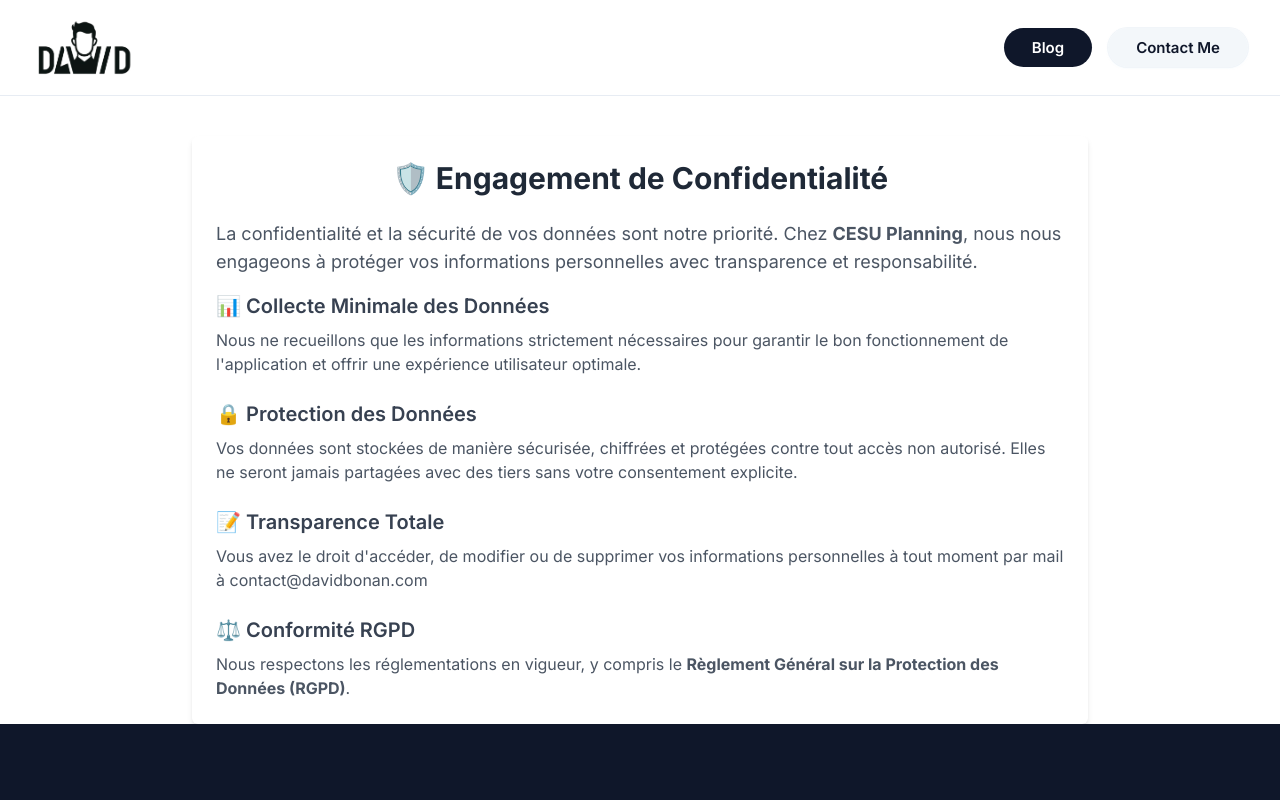
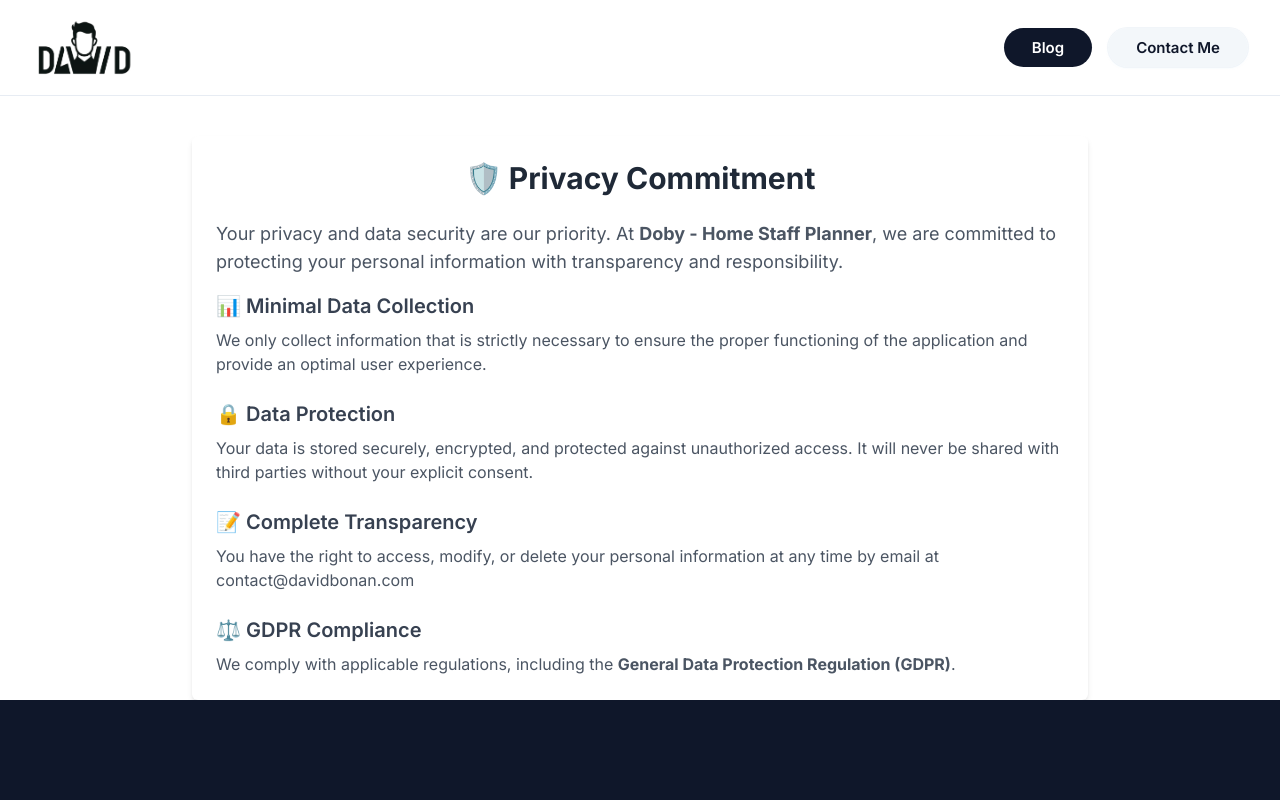
Before and after one commit to davidbonan/davidbonan.com, a Next.js app: page /privacy in a window 1280 px wide. Shown: the top 800 px of the page. Built offline with nearby package versions, Linux system fonts and the light colour scheme.

Commit message:
update privacy

```diff
--- a/src/app/privacy/page.jsx
+++ b/src/app/privacy/page.jsx
@@ -1,7 +1,7 @@
 import { Footer } from '@/components/Footer'
 
 export const metadata = {
-  description: 'Privacy policy for CESU Planning',
+  description: 'Privacy policy for Doby - Home Staff Planner',
 }
 
 export default function HomePage() {
@@ -10,45 +10,45 @@
       <div>
         <div className="mx-auto mt-10 max-w-4xl rounded-md bg-white p-6 shadow-md">
           <h1 className="mb-6 text-center text-3xl font-bold text-gray-800">
-            🛡️ Engagement de Confidentialité
+            🛡️ Privacy Commitment
           </h1>
           <p className="mb-4 text-lg text-gray-600">
-            La confidentialité et la sécurité de vos données sont notre
-            priorité. Chez <strong>CESU Planning</strong>, nous nous engageons à
-            protéger vos informations personnelles avec transparence et
-            responsabilité.
+            Your privacy and data security are our priority. At{' '}
+            <strong>Doby - Home Staff Planner</strong>, we are committed to
+            protecting your personal information with transparency and
+            responsibility.
           </p>
 
           <div className="space-y-6">
             <div>
               <h2 className="mb-2 text-xl font-semibold text-gray-700">
-                📊 Collecte Minimale des Données
+                📊 Minimal Data Collection
               </h2>
               <p className="text-gray-600">
-                Nous ne recueillons que les informations strictement nécessaires
-                pour garantir le bon fonctionnement de l'application et offrir
-                une expérience utilisateur optimale.
+                We only collect information that is strictly necessary to ensure
+                the proper functioning of the application and provide an optimal
+                user experience.
               </p>
             </div>
 
             <div>
               <h2 className="mb-2 text-xl font-semibold text-gray-700">
-                🔒 Protection des Données
+                🔒 Data Protection
               </h2>
               <p className="text-gray-600">
-                Vos données sont stockées de manière sécurisée, chiffrées et
-                protégées contre tout accès non autorisé. Elles ne seront jamais
-                partagées avec des tiers sans votre consentement explicite.
+                Your data is stored securely, encrypted, and protected against
+                unauthorized access. It will never be shared with third parties
+                without your explicit consent.
               </p>
             </div>
 
             <div>
               <h2 className="mb-2 text-xl font-semibold text-gray-700">
-                📝 Transparence Totale
+                📝 Complete Transparency
               </h2>
               <p className="text-gray-600">
-                Vous avez le droit d'accéder, de modifier ou de supprimer vos
-                informations personnelles à tout moment par mail à{' '}
+                You have the right to access, modify, or delete your personal
+                information at any time by email at{' '}
                 <a href="mailto:contact@davidbonan.com">
                   contact@davidbonan.com
                 </a>
@@ -57,14 +57,11 @@
 
             <div>
               <h2 className="mb-2 text-xl font-semibold text-gray-700">
-                ⚖️ Conformité RGPD
+                ⚖️ GDPR Compliance
               </h2>
               <p className="text-gray-600">
-                Nous respectons les réglementations en vigueur, y compris le{' '}
-                <strong>
-                  Règlement Général sur la Protection des Données (RGPD)
-                </strong>
-                .
+                We comply with applicable regulations, including the{' '}
+                <strong>General Data Protection Regulation (GDPR)</strong>.
               </p>
             </div>
           </div>
```
